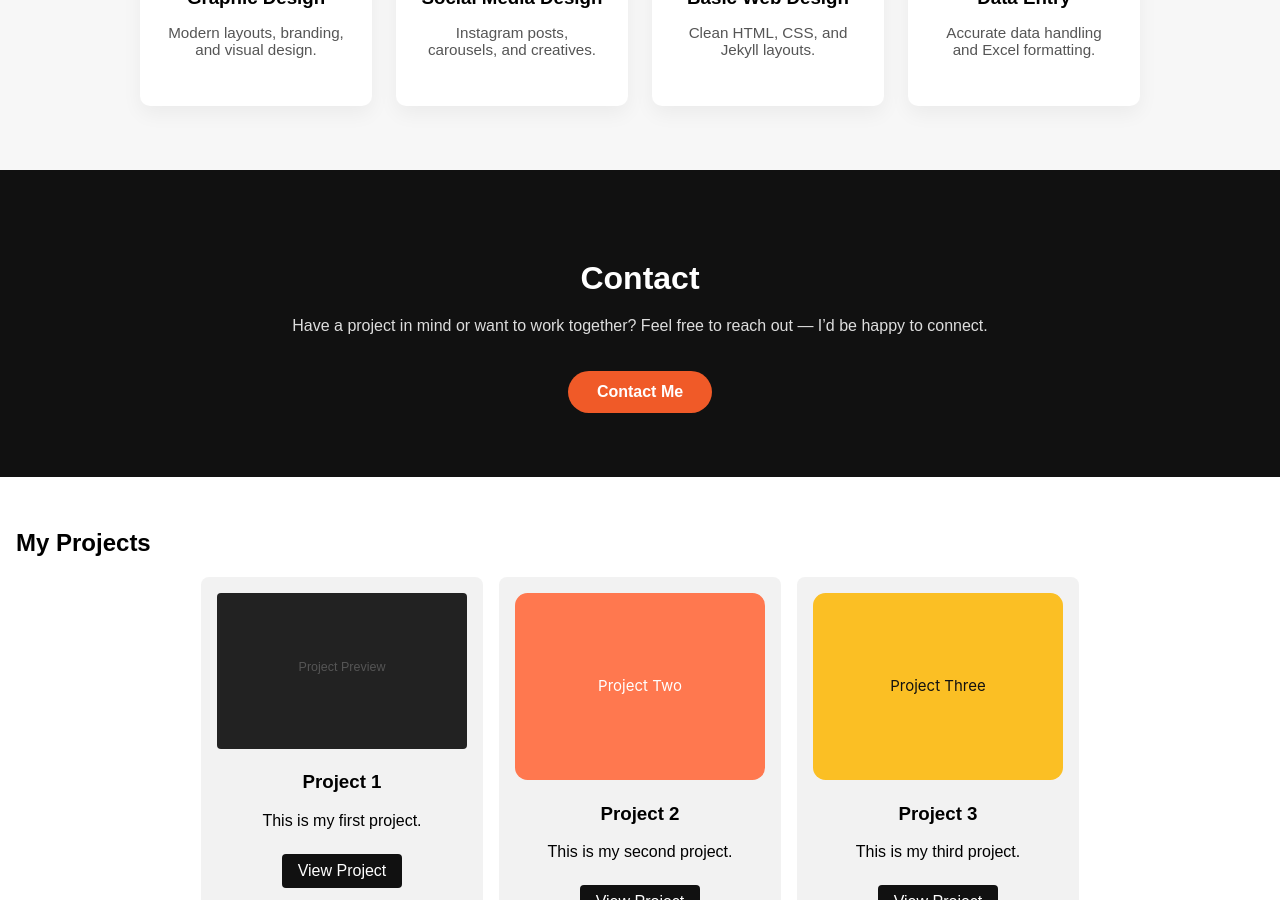
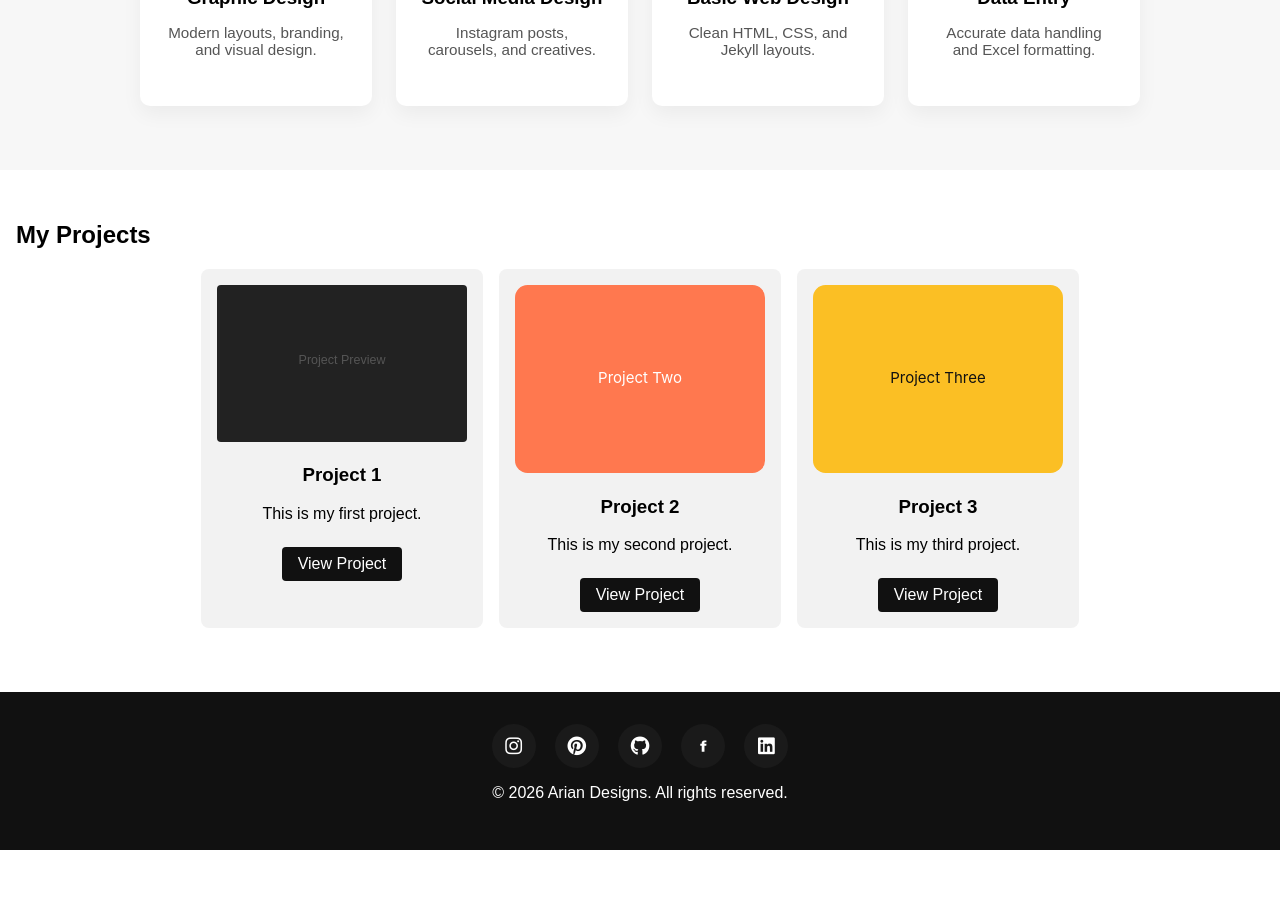
Before and after one commit to ariantechzone-stack/ariantechzone-stack.github.io, a Jekyll site: the page built from index.md, in a window 1280 px wide and 900 px high, scrolled down 949 px. Built offline with Jekyll 4.4.1, drawn with Linux system fonts in a browser that asks for light colours; after the commit the page ends 1799 px from its top, so only the background shows below that.

Commit message:
Update index.md

```diff
--- a/index.md
+++ b/index.md
@@ -57,20 +57,6 @@ description: "Portfolio of Arian – modern design, social media creatives, and
   </div>
 </section>
 
-<section id="contact" class="contact">
-  <div class="contact-container">
-    <h2>Contact</h2>
-    <p>
-      Have a project in mind or want to work together?
-      Feel free to reach out — I’d be happy to connect.
-    </p>
-
-    <a href="mailto:ariantech@gmail.com" class="contact-btn">
-      Contact Me
-    </a>
-  </div>
-</section>
-
 <section id="projects" class="projects">
   <h2>My Projects</h2>
   <div class="project-cards">
```
